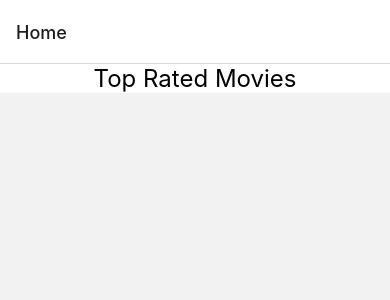
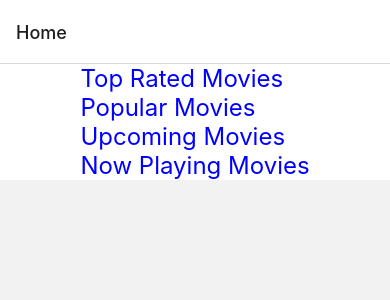
Before and after one commit to Gorm2303/reactnativeproject, a React Native app: screen /Home in a window 390 px wide. Shown: the top 300 px of the page. Built offline with nearby package versions, Linux system fonts and the light colour scheme.

Commit message:
Added dynamic category screens

```diff
--- a/App.js
+++ b/App.js
@@ -3,7 +3,7 @@ import { NavigationContainer } from '@react-navigation/native';
 import { createNativeStackNavigator } from '@react-navigation/native-stack';
 import HomeScreen from "./HomeScreen"
 import DetailsScreen from "./DetailsScreen"
-import TopRated from "./TopRated"
+import Category from "./CategoryScreen"
 
 const Stack = createNativeStackNavigator();
 function App() {
@@ -12,7 +12,7 @@ function App() {
         <Stack.Navigator initialRouteName="Home">
           <Stack.Screen name="Home" component={HomeScreen} />
           <Stack.Screen name="Details" component={DetailsScreen} />
-          <Stack.Screen name="Top" component={TopRated} />
+          <Stack.Screen name="Category" component={Category} />
         </Stack.Navigator>
     </NavigationContainer>
   );
--- a/TopRated.js
+++ b/CategoryScreen.js
@@ -2,12 +2,12 @@ import { StyleSheet, View, Text } from "react-native-web";
 import FatList from './Flatlist'
 
 
-function TopRated ( {navigation} ) {
-
+function Category ( {navigation, route} ) {
+  const { category, title } = route.params;
     return (
         <View style={styles.mainContainer}>
-            <Text style={styles.title}>Top Rated Movies</Text>
-            {FatList(navigation)}
+            <Text style={styles.title}>{title}</Text>
+            {FatList({navigation, category})}
         </View>
     );
 }
@@ -24,4 +24,4 @@ const styles = StyleSheet.create({
     },
   });
 
-export default TopRated;
+export default Category;
--- a/Flatlist.js
+++ b/Flatlist.js
@@ -2,7 +2,7 @@ import { StyleSheet, View, FlatList, Text, Image, TouchableOpacity} from "react-
 import React, { useEffect, useState } from "react";
 import { useNavigation } from '@react-navigation/native';
 
-function App ( {} ) {
+function App ( {category} ) {
     const [data, setData] = useState([]);
 
     useEffect(() => {
@@ -10,7 +10,8 @@ function App ( {} ) {
     }, []);
 
     function fetchMovies() {
-        fetch('https://api.themoviedb.org/3/movie/top_rated?api_key=0c2928a0d441bf2ce59630be504699c4&language=en-US&page=1')
+      console.log(category);
+        fetch(`https://api.themoviedb.org/3/movie/${category.cat}?api_key=0c2928a0d441bf2ce59630be504699c4&language=en-US&page=1`)
         .then((response) => response.json())
         .then((data) => setData(data.results));
     }
--- a/HomeScreen.js
+++ b/HomeScreen.js
@@ -1,14 +1,27 @@
-import { StyleSheet, Text, View } from 'react-native';
+import { StyleSheet, Text, TouchableOpacity, View } from 'react-native';
 import { StatusBar } from 'expo-status-bar';
-
+import { useState } from "react";
 
 function HomeScreen ( {navigation} ) {
+
+  function goCategory(cat, tit) {
+    navigation.navigate("Category", {category: {cat}, title: tit});
+  }
+
 
     return (
       <View style={styles.mainContainer}>
         <StatusBar style="auto" />
+        <TouchableOpacity>
         <Text style={styles.link}
-        onPress={() => navigation.navigate("Top")}>Top Rated Movies</Text>
+        onPress={() => goCategory('top_rated', "Top Rated Movies")}>Top Rated Movies</Text>
+        <Text style={styles.link}
+        onPress={() => goCategory('popular', "Popular Movies")}>Popular Movies</Text>
+        <Text style={styles.link}
+        onPress={() => goCategory('upcoming', "Upcoming Movies")}>Upcoming Movies</Text>
+        <Text style={styles.link}
+        onPress={() => goCategory('now_playing', "Now Playing Movies")}>Now Playing Movies</Text>
+        </TouchableOpacity>
       </View>
     );
   }
@@ -21,6 +34,7 @@ function HomeScreen ( {navigation} ) {
     },
     link: {
       fontSize: 24,
+      color: "#0000FF",
     },
     title: {
       fontSize: 32,
```
